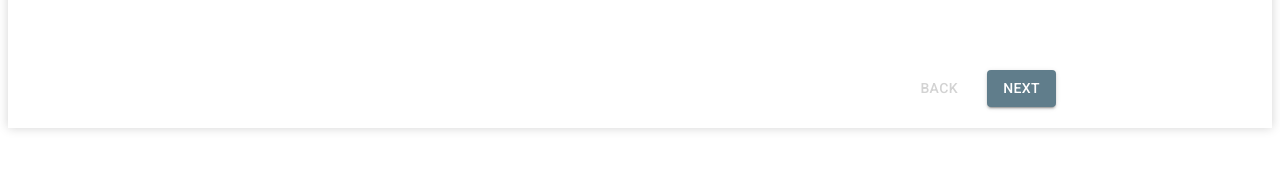
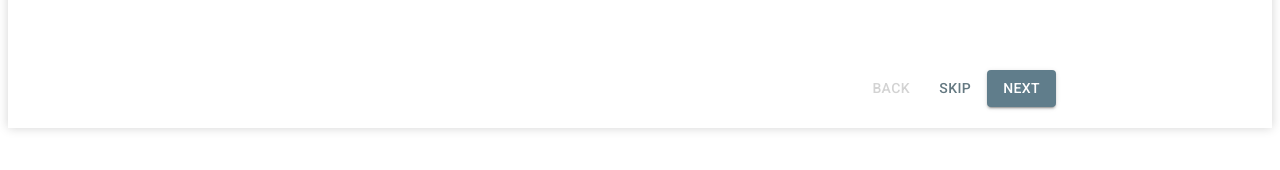
Before and after one commit to bartkalanski/configuration-wizard, a React (Create React App) app: page /wizard in a window 1280 px wide. Both pictures are taken after a click on the button "NEXT". Shown: the part 544-714 px from the top of the page. Built offline with nearby package versions, Linux system fonts and the light colour scheme.

Commit message:
Add skip button

```diff
--- a/src/components/Navbar.js
+++ b/src/components/Navbar.js
@@ -7,7 +7,7 @@ import {
   Typography,
 } from "@material-ui/core/";
 import BuildIcon from "@material-ui/icons/Build";
-import PopUp from './Modal'
+import PopUp from './PopUp'
 
 const useStyles = makeStyles((theme) => ({
   root: {
--- a/src/configuration-wizard/ConfigurationWizard.js
+++ b/src/configuration-wizard/ConfigurationWizard.js
@@ -1,23 +1,24 @@
 import React from "react";
-import PropTypes from "prop-types";
+import clsx from "clsx";
+import { Link } from "react-router-dom";
 import { makeStyles, withStyles } from "@material-ui/core/styles";
-import clsx from "clsx";
-import Stepper from "@material-ui/core/Stepper";
-import Step from "@material-ui/core/Step";
-import StepLabel from "@material-ui/core/StepLabel";
-import StepConnector from "@material-ui/core/StepConnector";
-import Container from "@material-ui/core/Container";
+import {
+  Stepper,
+  Step,
+  StepLabel,
+  StepConnector,
+  Container,
+  Button,
+  Typography,
+  Fade,
+} from "@material-ui/core/";
 import CheckCircleIcon from "@material-ui/icons/CheckCircle";
-import Button from "@material-ui/core/Button";
-import Typography from "@material-ui/core/Typography";
-import Fade from "@material-ui/core/Fade";
-import { Link } from "react-router-dom";
 
-import svgIcons from "../icons/icons";
 import Kubernetes from "./screens/Kubernetes";
 import MesheryOperator from "./screens/MesheryOperator";
 import AddServiceMesh from "./screens/AddServiceMesh";
 import External from "./screens/External";
+import svgIcons from "../icons/icons";
 
 const ColorlibConnector = withStyles({
   alternativeLabel: {
@@ -89,21 +90,6 @@ function ColorlibStepIcon(props) {
   );
 }
 
-ColorlibStepIcon.propTypes = {
-  /**
-   * Whether this step is active.
-   */
-  active: PropTypes.bool,
-  /**
-   * Mark the step as completed. Is passed to child components.
-   */
-  completed: PropTypes.bool,
-  /**
-   * The label displayed in the step icon.
-   */
-  icon: PropTypes.node,
-};
-
 const useStyles = makeStyles((theme) => ({
   container: {
     height: "32.5rem",
@@ -128,12 +114,14 @@ const useStyles = makeStyles((theme) => ({
       backgroundColor: "#508D8B",
     },
   },
-  buttonBack: {
-    marginRight: "1rem",
+  backButton: {
     background: "white",
     color: "lightgray",
   },
-  buttonLink: {
+  skipButton: {
+    color: "#647881",
+  },
+  linkButton: {
     textDecoration: "none",
     color: "white",
   },
@@ -150,21 +138,6 @@ const useStyles = makeStyles((theme) => ({
 
 function getSteps() {
   return ["Kubernetes", "Meshery Operator", "Service Mesh", "External"];
-}
-
-function getStepContent(step) {
-  switch (step) {
-    case 0:
-      return "Connect to Kubernetes";
-    case 1:
-      return "Connect Meshery Operator";
-    case 2:
-      return "Add Service Mesh";
-    case 3:
-      return "Connect to external";
-    default:
-      return "Unknown step";
-  }
 }
 
 const ConfigurationWizard = () => {
@@ -234,7 +207,7 @@ const ConfigurationWizard = () => {
                 </Typography>
                 <div className={classes.buttonContainer}>
                   <Button className={classes.button}>
-                    <Link className={classes.buttonLink} to="/">
+                    <Link className={classes.linkButton} to="/">
                       Done
                     </Link>
                   </Button>
@@ -248,10 +221,13 @@ const ConfigurationWizard = () => {
                 <Button
                   disabled={activeStep === 0}
                   onClick={handleBack}
-                  className={(classes.button, classes.buttonBack)}
+                  className={(classes.button, classes.backButton)}
                 >
                   Back
                 </Button>
+                {activeStep === 1 || activeStep === 2 ? (
+                  <Button onClick={handleNext} className={classes.skipButton}>Skip</Button>
+                ) : null}
                 <Button
                   variant="contained"
                   onClick={handleNext}
```
Also changed, not shown: src/components/PopUp.js (renamed from src/components/Modal.js).
